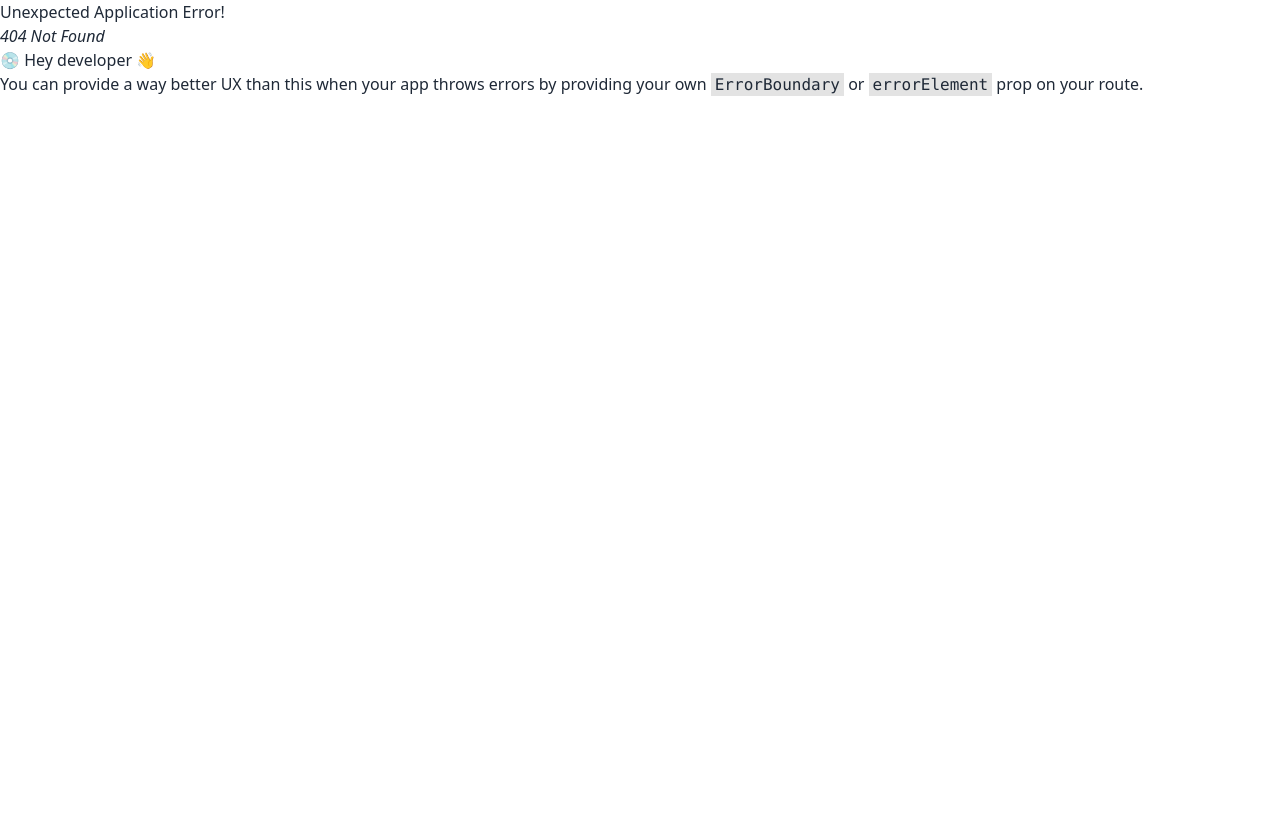
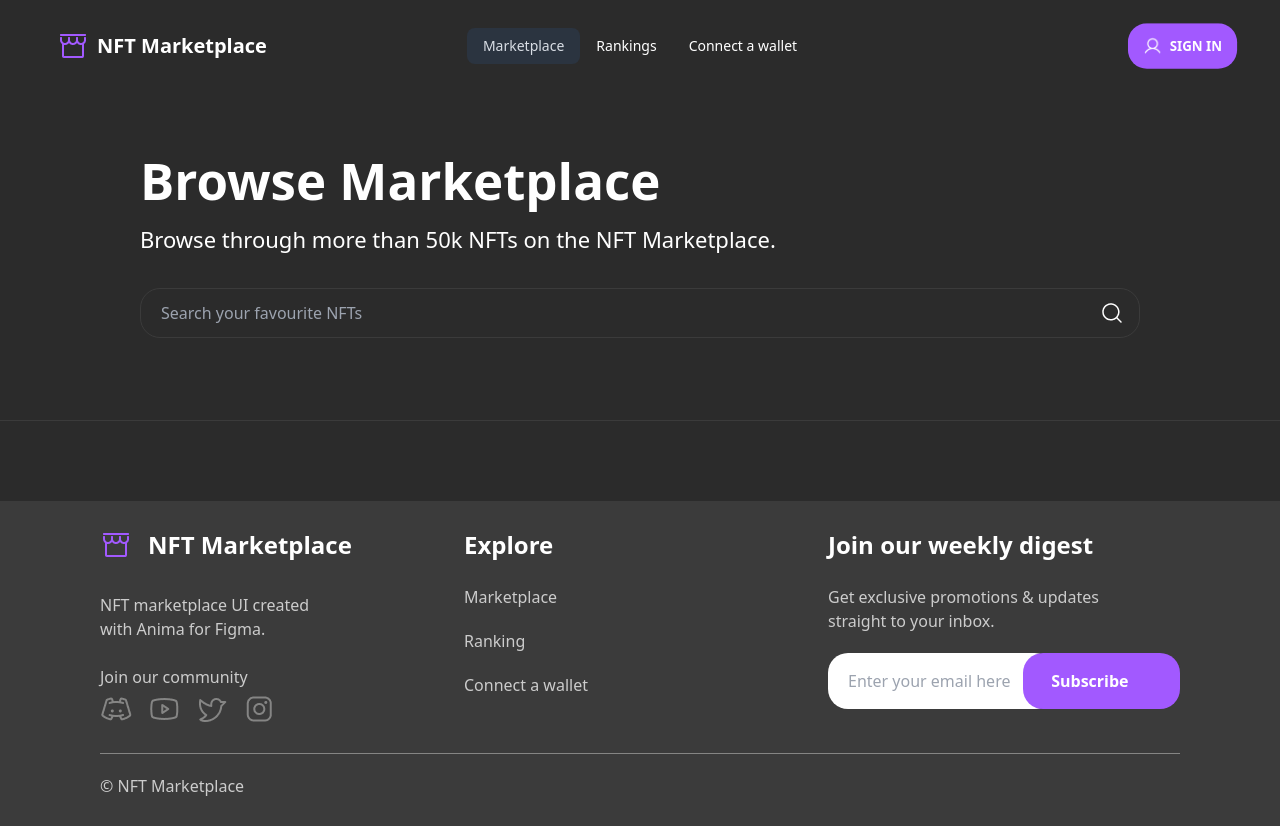
Before and after one commit to JannatunNimeNishat/nft-marketplace, a React (Vite) app: page /marketplace in a window 1280 px wide. Before the commit this address had no page. Before the commit the page ends 800 px from the top, so only its background shows below. Built offline with nearby package versions, Linux system fonts and the light colour scheme.

Commit message:
marketplace page added

```diff
--- /dev/null
+++ b/src/pages/Marketplace/Marketplace.jsx
@@ -0,0 +1,19 @@
+import magnifyingGlass from '../../assets/marketplace/MagnifyingGlass.png'
+
+const Marketplace = () => {
+    return (
+        <div>
+            <div className="w-[1000px] py-[50px] mx-auto">
+                <h3 className="text-[51px] font-bold">Browse Marketplace</h3>
+                <p className="text-[22px] pt-1">Browse through more than 50k NFTs on the NFT Marketplace.</p>
+                <div className="pt-8 flex items-center">
+                    <input className="border border-[#3B3B3B] w-full bg-transparent py-3 px-5 rounded-[20px]" type="email" name="" id="" placeholder="Search your favourite NFTs" />
+                    <img className='-ml-10' src={magnifyingGlass} alt="" />
+                </div>
+            </div>
+            <div className='h-[1px] w-full bg-[#3B3B3B] mt-8'></div>
+        </div>
+    );
+};
+
+export default Marketplace;
--- a/src/roters/Router.jsx
+++ b/src/roters/Router.jsx
@@ -7,6 +7,7 @@ import Home from "../pages/Home/Home/Home";
 import ConnectAWallate from "../pages/ConnectAWallate/ConnectAWallate";
 import SignUp from "../pages/SignUp/SignUp";
 import SignIn from "../pages/SignIn/SignIn";
+import Marketplace from "../pages/Marketplace/Marketplace";
 
 const router = createBrowserRouter([
     {
@@ -28,6 +29,10 @@ const router = createBrowserRouter([
         {
           path:'/signUp',
           element:<SignUp></SignUp>
+        },
+        {
+          path:'/marketplace',
+          element:<Marketplace></Marketplace>
         }
       ]
     },
```
Also changed, not shown: src/assets/marketplace/MagnifyingGlass.png (added), src/assets/signUp/MagnifyingGlass.png (added).
